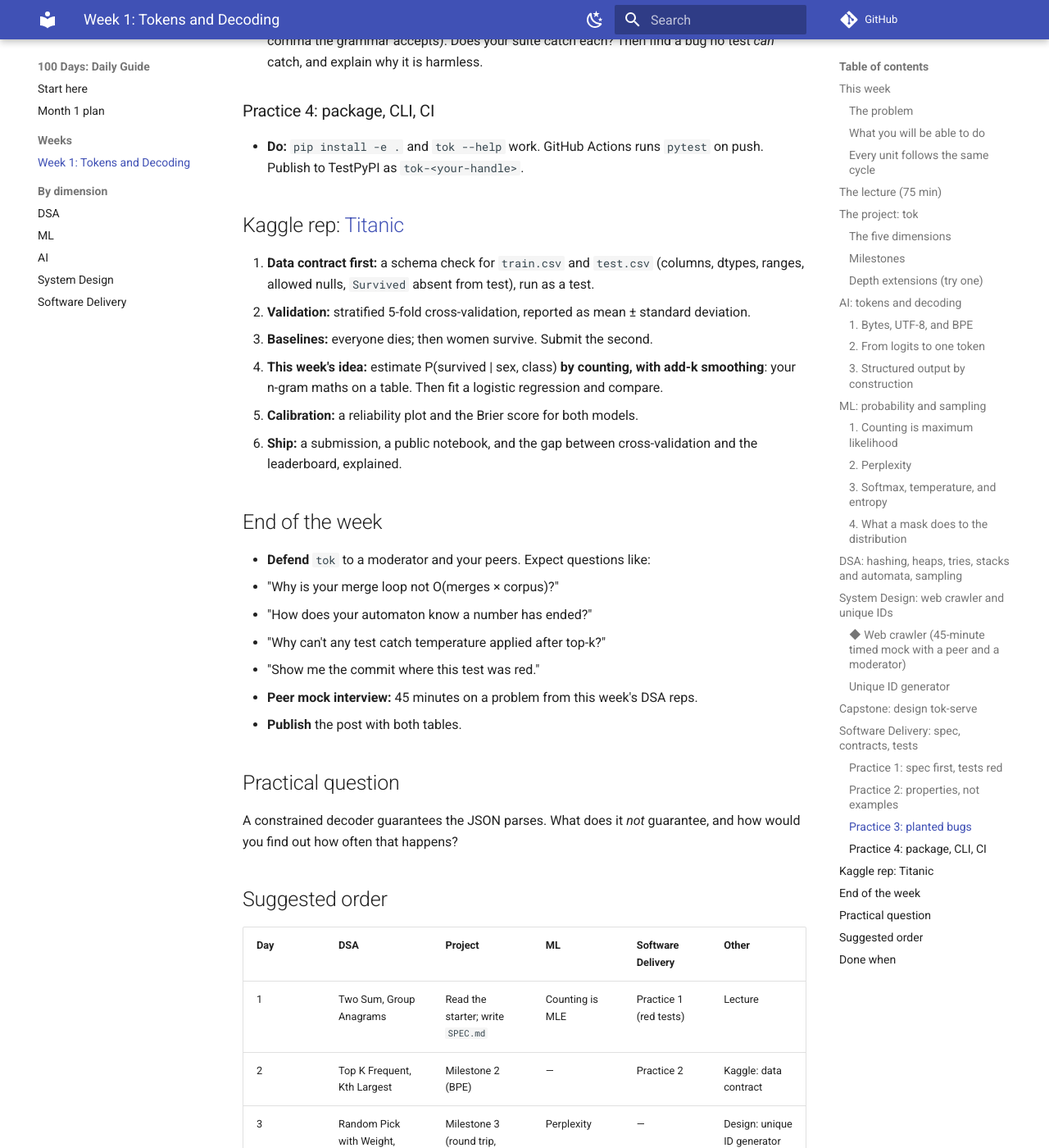
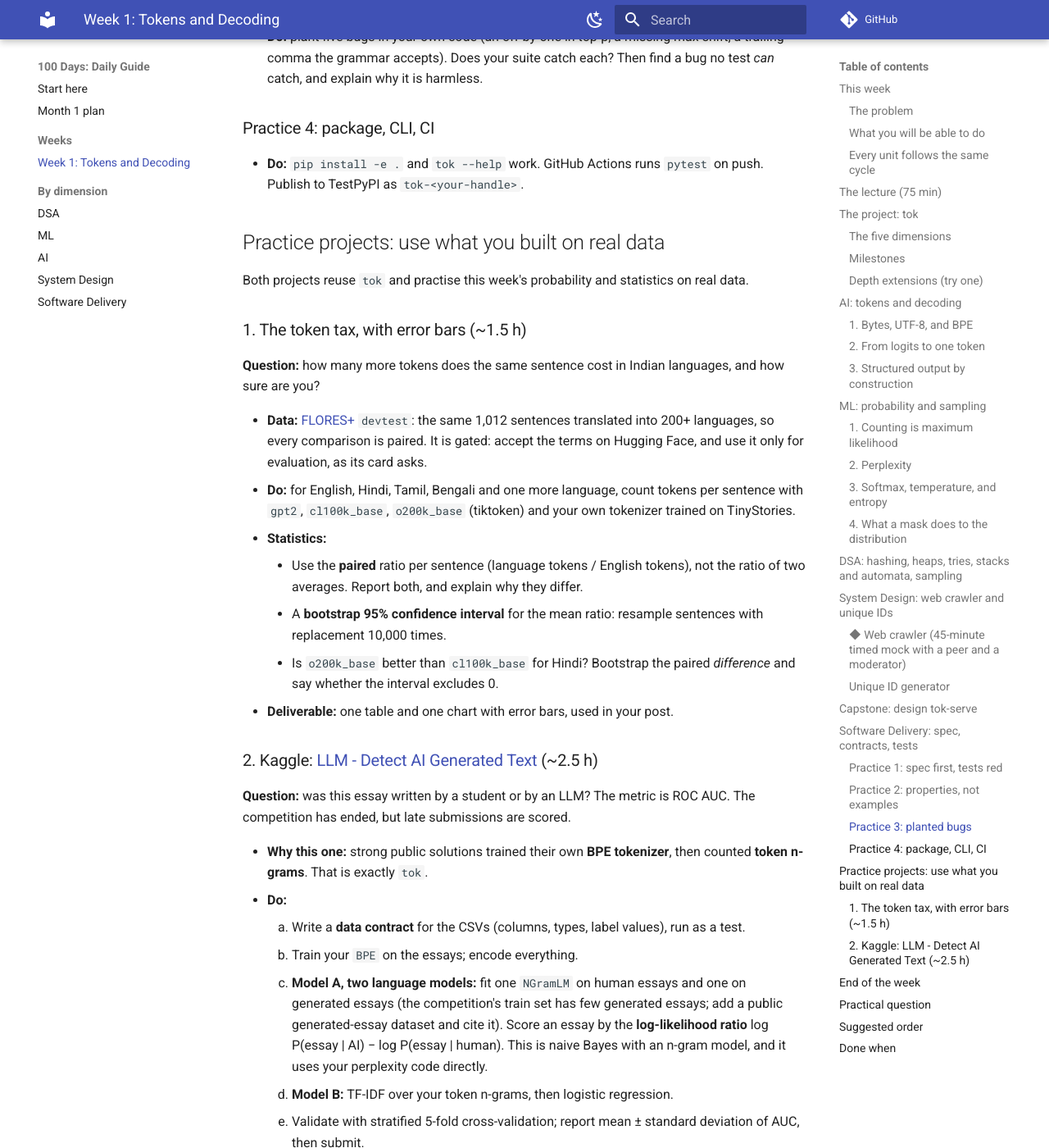
Before and after one commit to dpaul0501/ai-engineer-100-labs, an MkDocs documentation site: the page built from guide/docs/weeks/week_01.md, in a window 1280 px wide and 1400 px high, scrolled down 9975 px. Shown: the whole window at 82% size. Built offline with MkDocs 1.6.1 and Material for MkDocs 9.7.7, drawn with Linux system fonts in a browser that asks for light colours; comment, search, counter and statistics services are not loaded; some of the changed text lies outside the part shown.

Commit message:
Week 1: replace Titanic with practice projects that use tok
A token-tax study on FLORES+ with paired bootstrap intervals, and Kaggle's
LLM - Detect AI Generated Text with your own BPE and two n-gram models
(likelihood ratio, AUC). Month 1 practice is tied to each week's build.

Co-Authored-By: Claude Opus 5.5 <noreply@anthropic.com>

```diff
--- a/guide/docs/weeks/week_01.md
+++ b/guide/docs/weeks/week_01.md
@@ -39,7 +39,7 @@ The [Week 1 tutorial](../tutorials/week_01.html) teaches each concept with its c
 | Project | ~20 h | Seven milestones, in the order spec → contract → test → code |
 | DSA reps | 45 min/day | 13 problems: hashing, heaps, tries, stacks and automata, sampling |
 | System design | ~3 h | ◆ Web crawler (timed mock) and a unique ID generator |
-| Kaggle rep | ~3 h | Titanic |
+| Practice projects | ~4 h | A token-tax study with confidence intervals, and Kaggle's *LLM - Detect AI Generated Text* with your own tokenizer |
 
 ### Every unit follows the same cycle
 
@@ -252,14 +252,38 @@ Put the week together as one system and defend it with numbers: a service that t
 
 - **Do:** `pip install -e .` and `tok --help` work. GitHub Actions runs `pytest` on push. Publish to TestPyPI as `tok-<your-handle>`.
 
-## Kaggle rep: [Titanic](https://www.kaggle.com/competitions/titanic)
+## Practice projects: use what you built on real data
 
-1. **Data contract first:** a schema check for `train.csv` and `test.csv` (columns, dtypes, ranges, allowed nulls, `Survived` absent from test), run as a test.
-2. **Validation:** stratified 5-fold cross-validation, reported as mean ± standard deviation.
-3. **Baselines:** everyone dies; then women survive. Submit the second.
-4. **This week's idea:** estimate P(survived | sex, class) **by counting, with add-k smoothing**: your n-gram maths on a table. Then fit a logistic regression and compare.
-5. **Calibration:** a reliability plot and the Brier score for both models.
-6. **Ship:** a submission, a public notebook, and the gap between cross-validation and the leaderboard, explained.
+Both projects reuse `tok` and practise this week's probability and statistics on real data.
+
+### 1. The token tax, with error bars (~1.5 h)
+
+**Question:** how many more tokens does the same sentence cost in Indian languages, and how sure are you?
+
+- **Data:** [FLORES+](https://huggingface.co/datasets/openlanguagedata/flores_plus) `devtest`: the same 1,012 sentences translated into 200+ languages, so every comparison is paired. It is gated: accept the terms on Hugging Face, and use it only for evaluation, as its card asks.
+- **Do:** for English, Hindi, Tamil, Bengali and one more language, count tokens per sentence with `gpt2`, `cl100k_base`, `o200k_base` (tiktoken) and your own tokenizer trained on TinyStories.
+- **Statistics:**
+    - Use the **paired** ratio per sentence (language tokens / English tokens), not the ratio of two averages. Report both, and explain why they differ.
+    - A **bootstrap 95% confidence interval** for the mean ratio: resample sentences with replacement 10,000 times.
+    - Is `o200k_base` better than `cl100k_base` for Hindi? Bootstrap the paired *difference* and say whether the interval excludes 0.
+- **Deliverable:** one table and one chart with error bars, used in your post.
+
+### 2. Kaggle: [LLM - Detect AI Generated Text](https://www.kaggle.com/competitions/llm-detect-ai-generated-text) (~2.5 h)
+
+**Question:** was this essay written by a student or by an LLM? The metric is ROC AUC. The competition has ended, but late submissions are scored.
+
+- **Why this one:** strong public solutions trained their own **BPE tokenizer**, then counted **token n-grams**. That is exactly `tok`.
+- **Do:**
+    1. Write a **data contract** for the CSVs (columns, types, label values), run as a test.
+    2. Train your `BPE` on the essays; encode everything.
+    3. **Model A, two language models:** fit one `NGramLM` on human essays and one on generated essays (the competition's train set has few generated essays; add a public generated-essay dataset and cite it). Score an essay by the **log-likelihood ratio** log P(essay | AI) − log P(essay | human). This is naive Bayes with an n-gram model, and it uses your perplexity code directly.
+    4. **Model B:** TF-IDF over your token n-grams, then logistic regression.
+    5. Validate with stratified 5-fold cross-validation; report mean ± standard deviation of AUC, then submit.
+- **Probability and statistics:**
+    - Bayes' rule: why the likelihood ratio is the optimal score when the two models are right, and what the prior P(AI) changes (nothing, for AUC).
+    - **AUC is a probability:** the chance that a random AI essay scores above a random human one. Compute it from that definition with pairs, and check it matches `sklearn`.
+    - Which n gives the best likelihood ratio? Relate it to the perplexity table from the lab.
+- **Deliverable:** a public notebook, your CV and leaderboard scores, and one paragraph on the gap.
 
 ## End of the week
 
@@ -280,11 +304,11 @@ A constrained decoder guarantees the JSON parses. What does it *not* guarantee,
 | Day | DSA | Project | ML | Software Delivery | Other |
 |---|---|---|---|---|---|
 | 1 | Two Sum, Group Anagrams | Read the starter; write `SPEC.md` | Counting is MLE | Practice 1 (red tests) | Lecture |
-| 2 | Top K Frequent, Kth Largest | Milestone 2 (BPE) | — | Practice 2 | Kaggle: data contract |
+| 2 | Top K Frequent, Kth Largest | Milestone 2 (BPE) | — | Practice 2 | Token tax: FLORES+ counts |
 | 3 | Random Pick with Weight, Random Node | Milestone 3 (round trip, streaming) | Perplexity | — | Design: unique ID generator |
-| 4 | Find K Pairs | Milestones 4–5 (samplers, decoding) | Softmax and temperature | — | Kaggle: baselines, counting model |
-| 5 | Implement Trie, Add and Search Words | Milestone 6 (automaton) | — | Practice 3 | ◆ Design mock: web crawler |
-| 6 | Valid Parentheses, Decode String, Valid Number | Milestone 6 (constraint), the experiment | What a mask does | Practice 4 | Kaggle: calibration, submit |
+| 4 | Find K Pairs | Milestones 4–5 (samplers, decoding) | Softmax and temperature | — | Token tax: bootstrap intervals |
+| 5 | Implement Trie, Add and Search Words | Milestone 6 (automaton) | — | Practice 3 | ◆ Design mock: web crawler · Kaggle: data contract, baseline |
+| 6 | Valid Parentheses, Decode String, Valid Number | Milestone 6 (constraint), the experiment | What a mask does | Practice 4 | Kaggle: tokenizer, two n-gram models, submit |
 | 7 | Word Search II, peer mock | Milestone 7 (ship) | — | — | Capstone design, defense, post |
 
 ## Done when
@@ -297,5 +321,5 @@ A constrained decoder guarantees the JSON parses. What does it *not* guarantee,
 - [ ] 13 DSA problems, each with a solution, 1–2 variations, tests and corner cases
 - [ ] 4 ML units, with the perplexity table
 - [ ] Two design docs, one of them mocked, and the `tok-serve` capstone design
-- [ ] A Titanic submission and a public notebook
+- [ ] The token-tax table with bootstrap intervals, and a Kaggle submission with a public notebook
 - [ ] The post
```
Also changed, not shown: guide/docs/month_01.md (+5 -5 lines), guide/docs/tutorials/week_01.html (+10 -3 lines).
